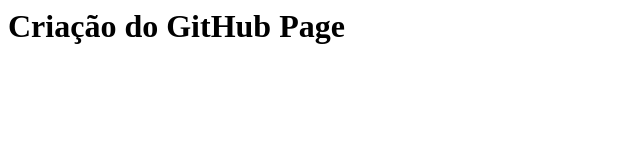
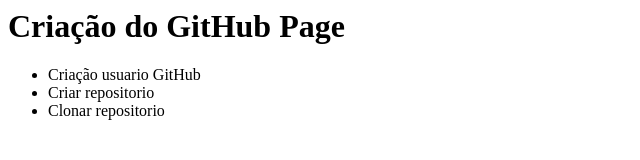
Before and after one commit to ManoelFranciscoDias/my-first-github-page, a plain HTML site: page index.html in a window 1280 px wide. Shown: the whole page, without its empty margins (0-640 px from the left). Drawn offline with Linux system fonts and the light colour scheme.

Commit message:
Inclusão lista e 3 intens

```diff
--- a/index.html
+++ b/index.html
@@ -4,5 +4,11 @@
   </head>
   <body>
     <h1>Criação do GitHub Page</h1>
+
+    <ul>
+      <li>Criação usuario GitHub</li>
+      <li>Criar repositorio</li>
+      <li>Clonar repositorio</li>
+    </ul>
   </body>
 </html>
```
Also changed, not shown: 1 other file.
